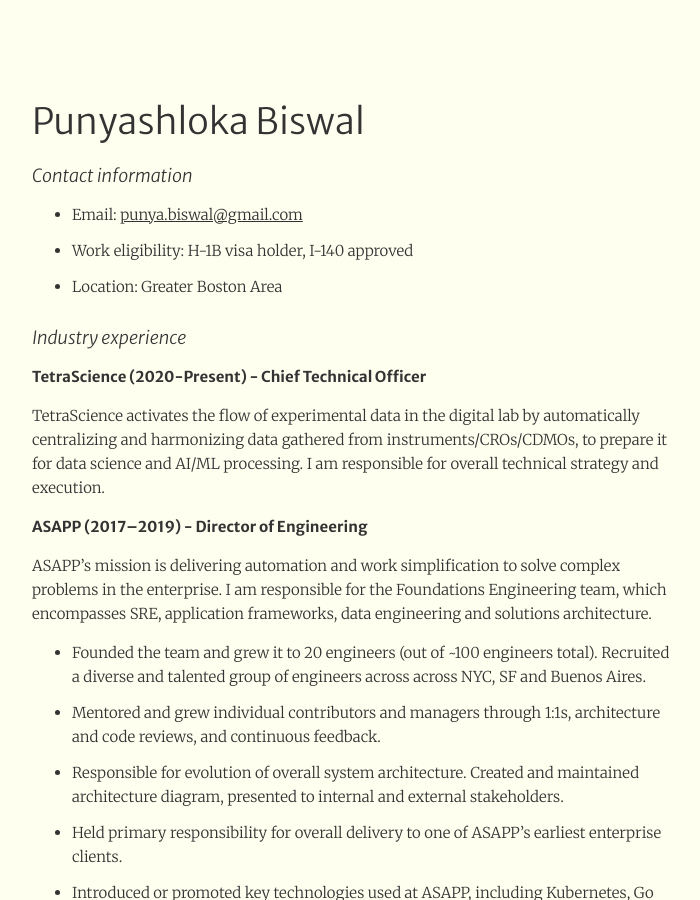
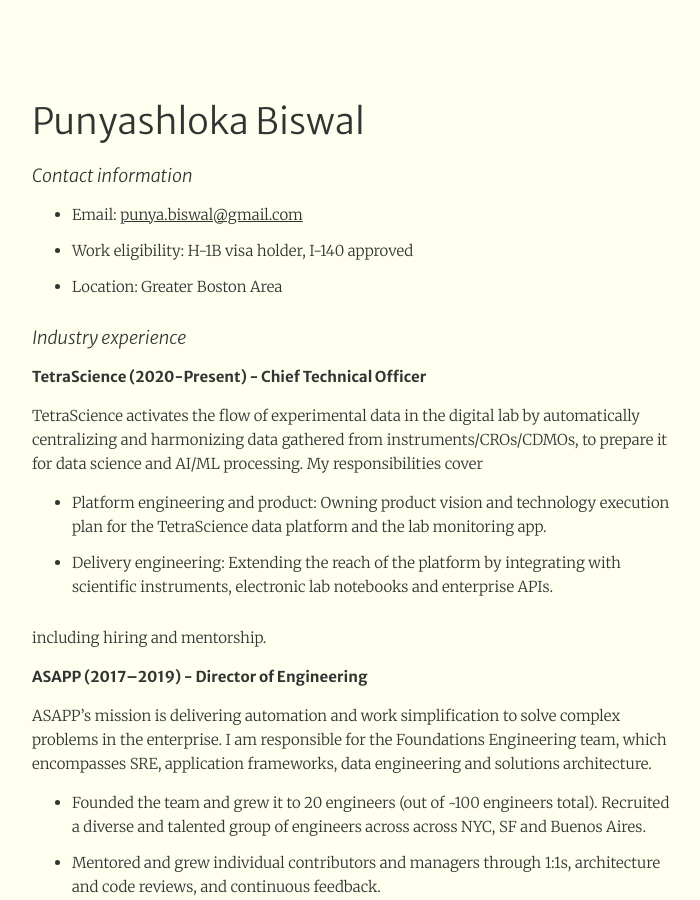
Before and after one commit to punya/punya.github.io, a Jekyll site: the page built from resume.md, in a window 1280 px wide and 900 px high. Shown: the whole window, without its empty margins (288-988 px from the left). Built offline with Jekyll 4.4.1, drawn with Linux system fonts in a browser that asks for light colours.

Commit message:
More details on TetraScience

```diff
--- a/resume.md
+++ b/resume.md
@@ -14,7 +14,12 @@
 
 ### TetraScience (2020-Present) - Chief Technical Officer
 
-TetraScience activates the flow of experimental data in the digital lab by automatically centralizing and harmonizing data gathered from instruments/CROs/CDMOs, to prepare it for data science and AI/ML processing. I am responsible for overall technical strategy and execution.
+TetraScience activates the flow of experimental data in the digital lab by automatically centralizing and harmonizing data gathered from instruments/CROs/CDMOs, to prepare it for data science and AI/ML processing. My responsibilities cover
+
+- Platform engineering and product: Owning product vision and technology execution plan for the TetraScience data platform and the lab monitoring app.
+- Delivery engineering: Extending the reach of the platform by integrating with scientific instruments, electronic lab notebooks and enterprise APIs.
+
+including hiring and mentorship.
 
 ### ASAPP (2017–2019) - Director of Engineering
 
```
